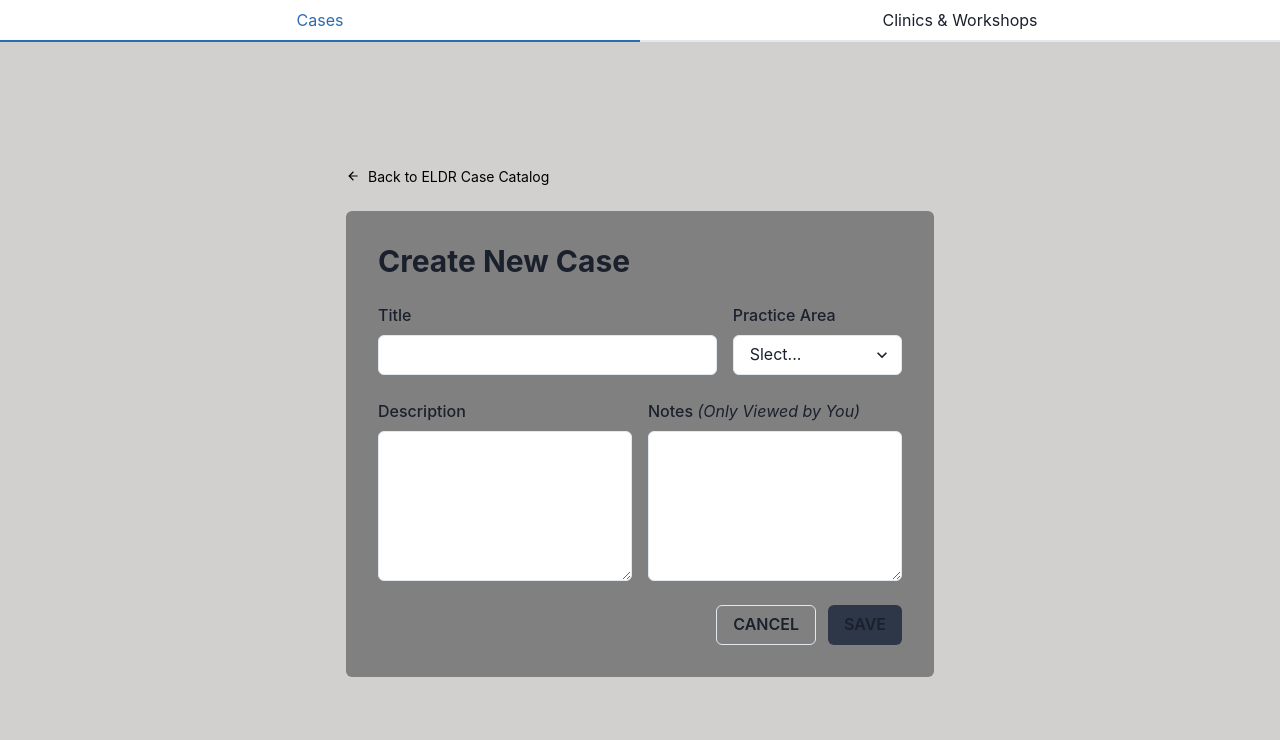
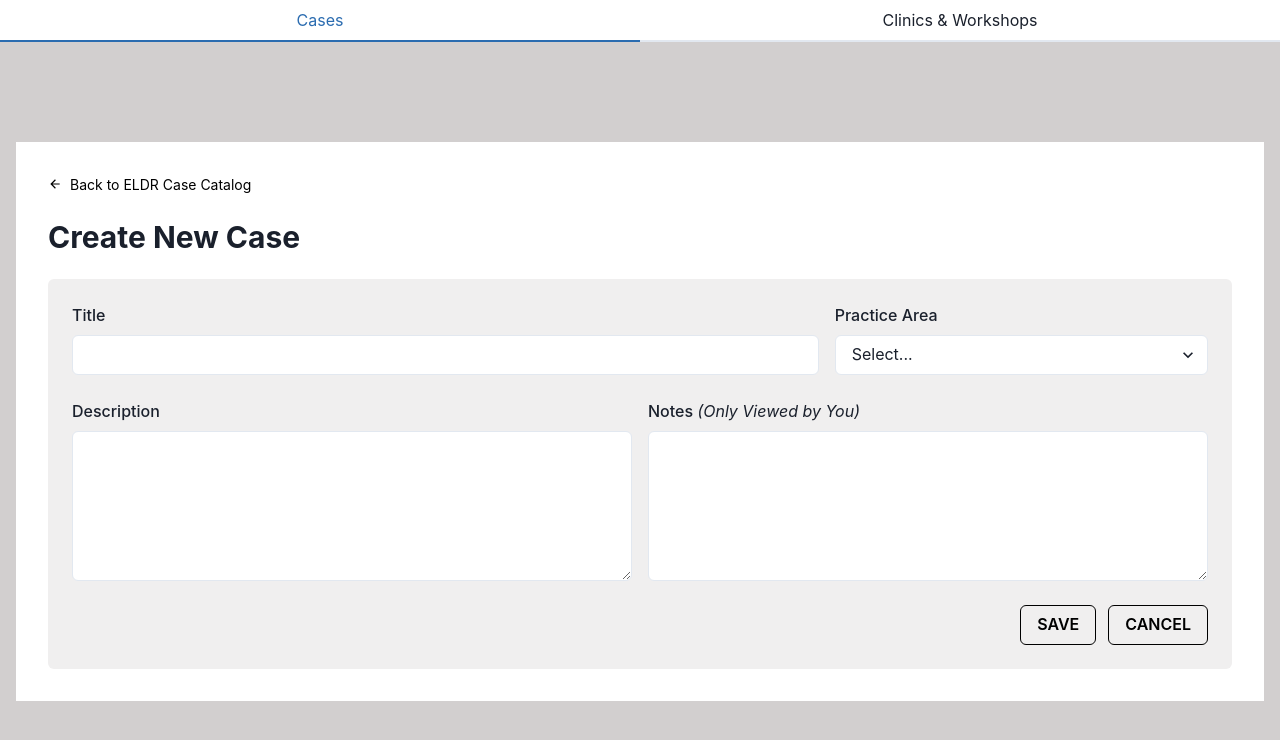
Before and after one commit to ctc-uci/eldr, a React (Vite) app in the folder client/: page /caseManagement in a window 1280 px wide. Both pictures are taken after a click on the button "Create New Case". Shown: the top 740 px of the page. Built offline with nearby package versions, Linux system fonts and the light colour scheme; no server answers.

Commit message:
fully implemented createview file

```diff
--- a/client/src/components/caseManagement/views/CreateView.tsx
+++ b/client/src/components/caseManagement/views/CreateView.tsx
@@ -36,8 +36,8 @@ const CreateView = (props: Props) => {
 
   return (
     <Box
-      maxW="800px"
-      mx="auto"
+      bg="white"
+      w="100%"
       p={8}
     >
       <Link
@@ -52,19 +52,20 @@ const CreateView = (props: Props) => {
         <ArrowBackIcon mr={2} />
         Back to ELDR Case Catalog
       </Link>
+
+      <Heading
+        as="h1"
+        size="lg"
+        mb={6}
+      >
+        Create New Case
+      </Heading>
+
       <Box
-        bg="gray"
-        p={8}
+        bg="#F0EFEF"
+        p={6}
         borderRadius="md"
       >
-        <Heading
-          as="h1"
-          size="lg"
-          mb={6}
-        >
-          Create New Case
-        </Heading>
-
         <VStack
           spacing={6}
           align="stretch"
@@ -88,7 +89,7 @@ const CreateView = (props: Props) => {
               <Select
                 bg="white"
                 value={formData.practiceArea}
-                placeholder="Slect..."
+                placeholder="Select..."
                 onChange={(e) =>
                   setFormData({ ...formData, practiceArea: e.target.value })
                 }
@@ -142,16 +143,21 @@ const CreateView = (props: Props) => {
           >
             <Button
               variant="outline"
+              bg="transparent"
+              borderColor="black"
+              color="black"
+              onClick={handleSubmit}
+            >
+              SAVE
+            </Button>
+            <Button
+              variant="outline"
+              bg="transparent"
+              borderColor="black"
+              color="black"
               onClick={handleCancel}
             >
               CANCEL
-            </Button>
-            <Button
-              colorScheme="gray"
-              bg="gray.700"
-              onClick={handleSubmit}
-            >
-              SAVE
             </Button>
           </HStack>
         </VStack>
```
